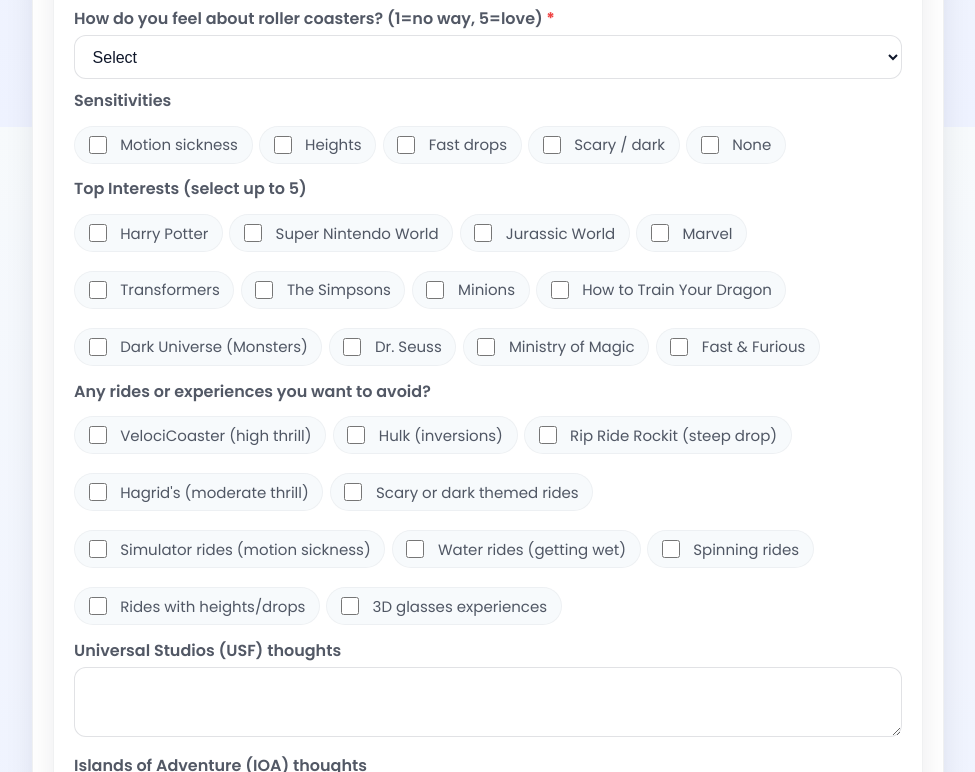
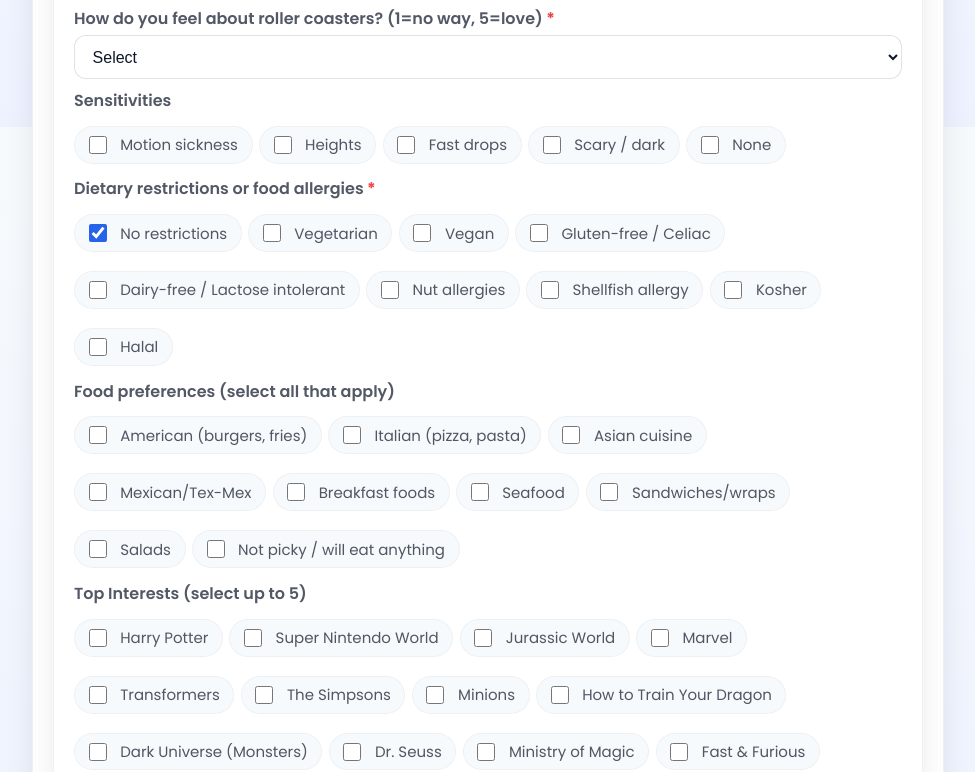
Before and after one commit to amrtdc1/band-trip-app, a website: page index.html in a window 1280 px wide. Shown: the part 673-1445 px from the top of the page, without its empty margins (152-1127 px from the left). Drawn offline with Linux system fonts and the light colour scheme; no server answers.

Commit message:
Update index.html
added new form fields for food allergies and food preferences

```diff
--- a/index.html
+++ b/index.html
@@ -94,6 +94,32 @@
       <label><input type="checkbox" name="sensitivities" value="Fast drops"> Fast drops</label>
       <label><input type="checkbox" name="sensitivities" value="Scary / dark"> Scary / dark</label>
       <label><input type="checkbox" name="sensitivities" value="None"> None</label>
+    </div>
+
+    <label class="required">Dietary restrictions or food allergies</label>
+    <div class="chips">
+      <label><input type="checkbox" name="dietary_restrictions" value="No restrictions" checked> No restrictions</label>
+      <label><input type="checkbox" name="dietary_restrictions" value="Vegetarian"> Vegetarian</label>
+      <label><input type="checkbox" name="dietary_restrictions" value="Vegan"> Vegan</label>
+      <label><input type="checkbox" name="dietary_restrictions" value="Gluten-free"> Gluten-free / Celiac</label>
+      <label><input type="checkbox" name="dietary_restrictions" value="Dairy-free"> Dairy-free / Lactose intolerant</label>
+      <label><input type="checkbox" name="dietary_restrictions" value="Nut allergies"> Nut allergies</label>
+      <label><input type="checkbox" name="dietary_restrictions" value="Shellfish allergy"> Shellfish allergy</label>
+      <label><input type="checkbox" name="dietary_restrictions" value="Kosher"> Kosher</label>
+      <label><input type="checkbox" name="dietary_restrictions" value="Halal"> Halal</label>
+    </div>
+
+    <label>Food preferences (select all that apply)</label>
+    <div class="chips">
+      <label><input type="checkbox" name="food_preferences" value="American"> American (burgers, fries)</label>
+      <label><input type="checkbox" name="food_preferences" value="Italian"> Italian (pizza, pasta)</label>
+      <label><input type="checkbox" name="food_preferences" value="Asian"> Asian cuisine</label>
+      <label><input type="checkbox" name="food_preferences" value="Mexican"> Mexican/Tex-Mex</label>
+      <label><input type="checkbox" name="food_preferences" value="Breakfast"> Breakfast foods</label>
+      <label><input type="checkbox" name="food_preferences" value="Seafood"> Seafood</label>
+      <label><input type="checkbox" name="food_preferences" value="Sandwiches"> Sandwiches/wraps</label>
+      <label><input type="checkbox" name="food_preferences" value="Salads"> Salads</label>
+      <label><input type="checkbox" name="food_preferences" value="Not picky"> Not picky / will eat anything</label>
     </div>
 
     <label>Top Interests (select up to 5)</label>
@@ -205,6 +231,8 @@
         ridden_coasters_before: fd.get('ridden_coasters_before') || "",
         coaster_comfort: parseInt(fd.get('coaster_comfort') || 0, 10),
         sensitivities: fd.getAll('sensitivities'),
+        dietary_restrictions: fd.getAll('dietary_restrictions').filter(Boolean),
+        food_preferences: fd.getAll('food_preferences').filter(Boolean),
         top_themes: fd.getAll('top_themes').filter(Boolean),
         avoid_ride_list: fd.getAll('avoid_ride_list').filter(Boolean),
         usf_choices: fd.get('usf_choices') || "",
```
